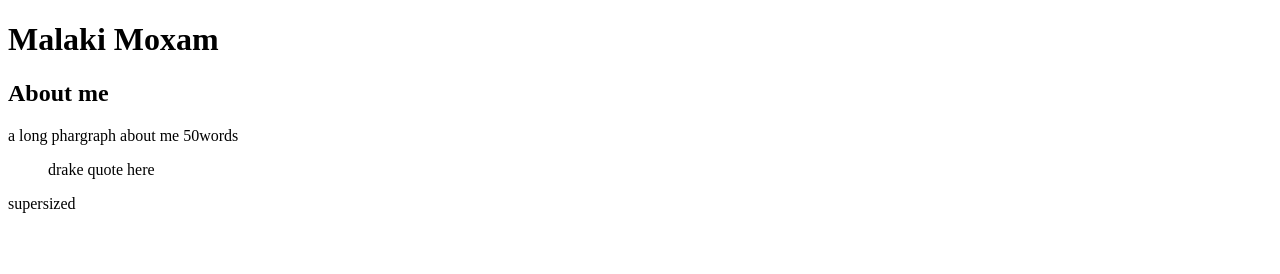
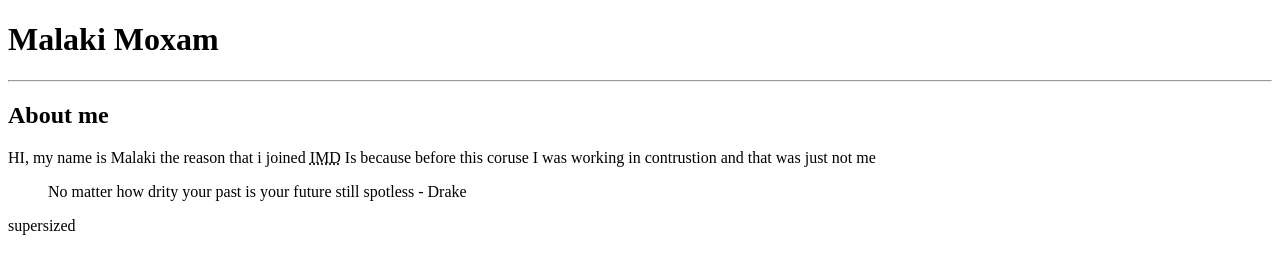
Before and after one commit to MoxamMalaki/MoxamMalaki.github.io, a plain HTML site: page html-assignment/index.html in a window 1280 px wide. Drawn offline with Linux system fonts and the light colour scheme.

Commit message:
added parargagh 1 and block quote

```diff
--- a/html-assignment/index.html
+++ b/html-assignment/index.html
@@ -9,15 +9,13 @@
     <!-- put content below here -->
      <header>
         <h1>Malaki Moxam</h1>
+        <hr>
+     </header>
         <h2>About me</h2>
-        <p>a long phargraph about me 50words</p>
-        <blockquote>drake quote here</blockquote>
+        <p>HI, my name is Malaki the reason that i joined <abbr title="Interactive Midea Design">IMD</abbr>
+            Is because before this coruse I was working in contrustion and that was just not me </p>
+        <blockquote>No matter how drity your past is your future still spotless - Drake</blockquote>
         <p>supersized</p>
-
-
-
-
-     </header>
 
 </body>
 </html>
```
